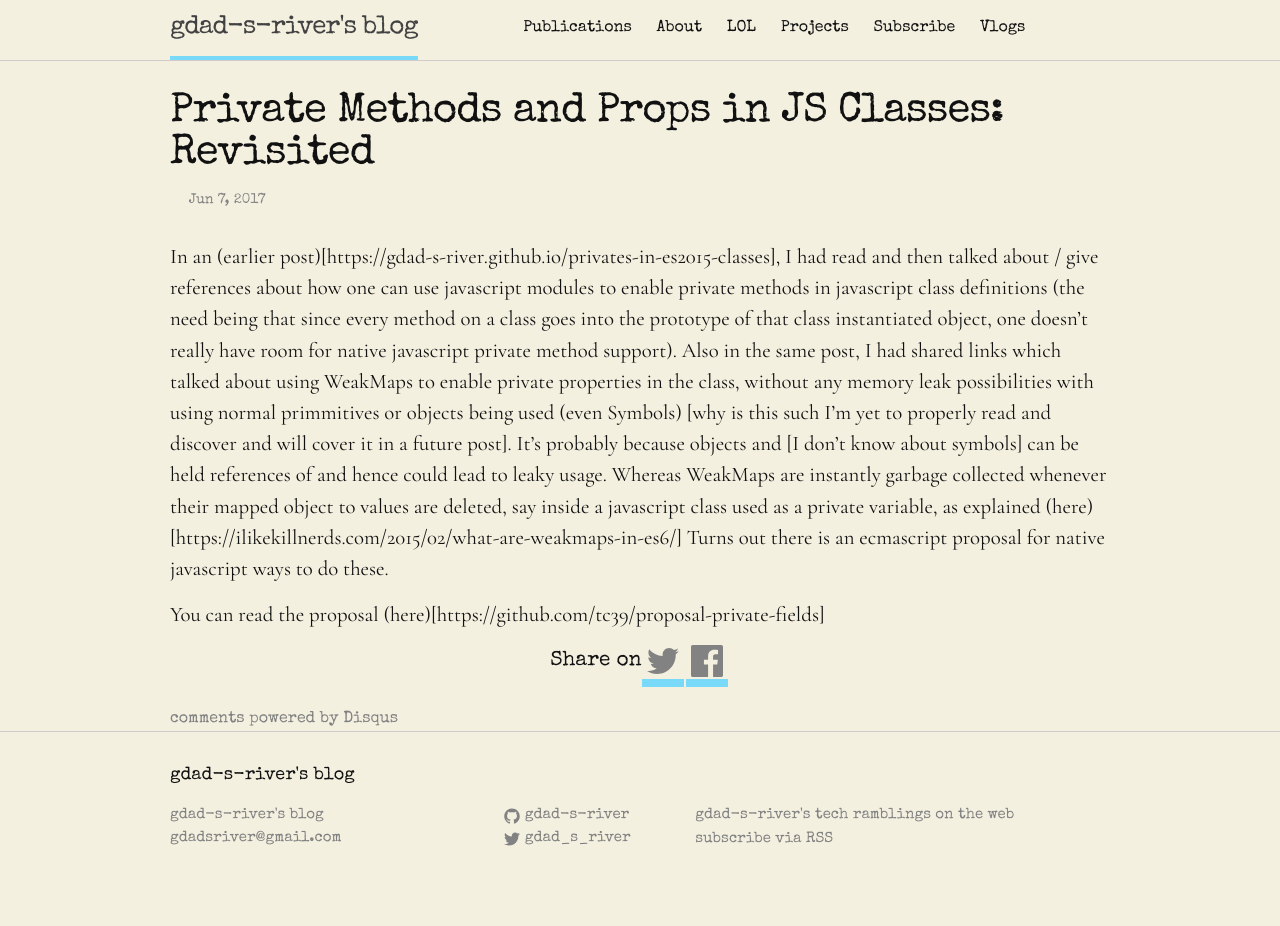
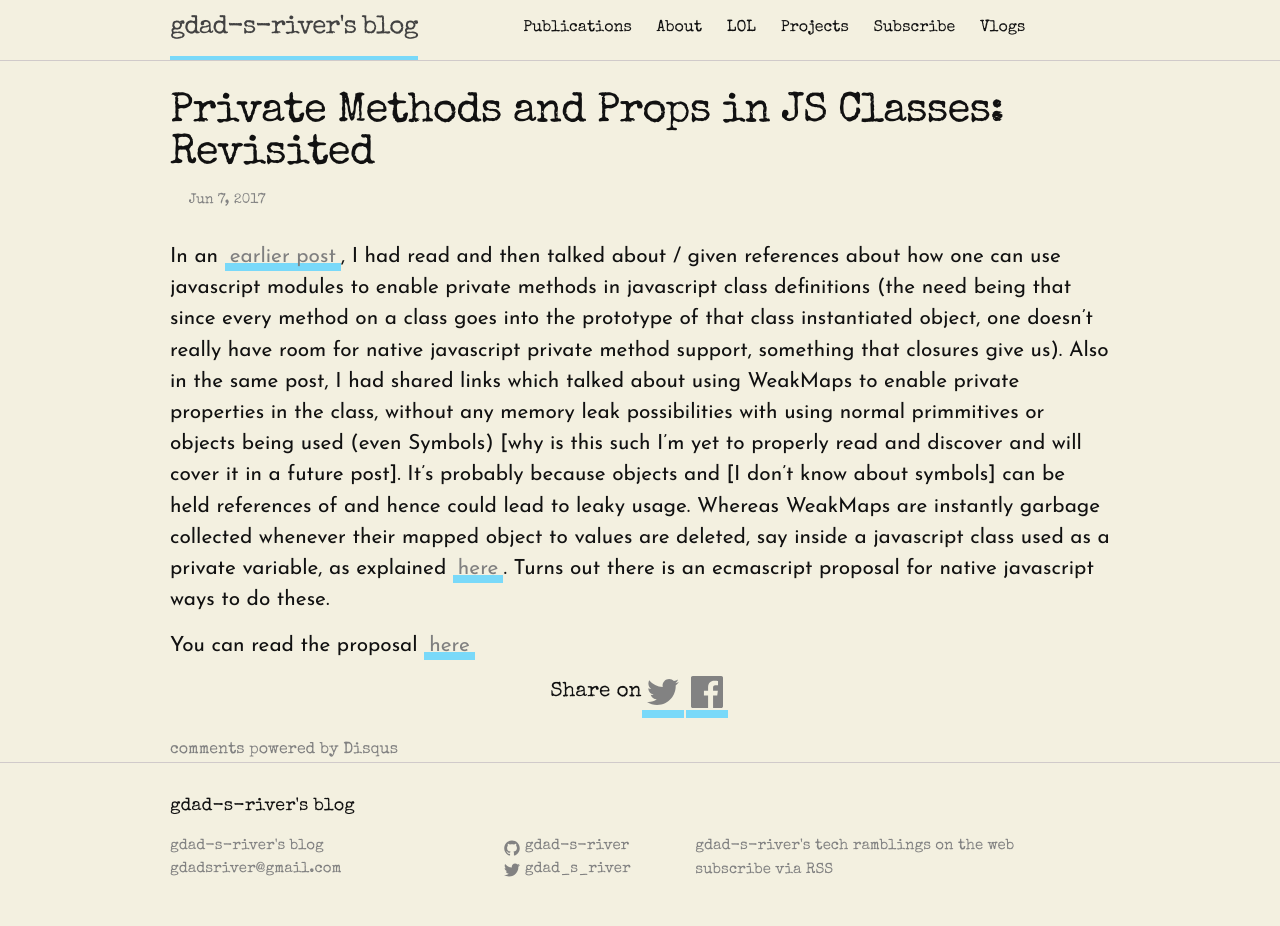
Before and after one commit to gdad-s-river/gdad-s-river.github.io, a Jekyll site: the page built from _posts/2017-06-07-private-methods-and-props-revisited.md, in a window 1280 px wide. Built offline with Jekyll 4.4.1, drawn with Linux system fonts in a browser that asks for light colours; comment, search, counter and statistics services are not loaded; before the commit the page ends 900 px from its top, so only the background shows below that.

Commit message:
changed text font; typo fixes in two latest posts

```diff
--- a/_includes/head.html
+++ b/_includes/head.html
@@ -10,7 +10,7 @@
   <link rel="canonical" href="{{ page.url | replace:'index.html','' | prepend: site.baseurl | prepend: site.url }}">
   <link rel="alternate" type="application/rss+xml" title="{{ site.title }}" href="{{ "/feed.xml" | prepend: site.baseurl | prepend: site.url }}">
   <link href="https://fonts.googleapis.com/css?family=Special+Elite" rel="stylesheet">
-  <link href="https://fonts.googleapis.com/css?family=Cormorant+Garamond" rel="stylesheet">
+<link href="https://fonts.googleapis.com/css?family=Josefin+Sans" rel="stylesheet">
   <!-- favicons -->
   <link rel="apple-touch-icon" sizes="57x57" href="assets/images/favicon_images/apple-icon-57x57.png">
 	<link rel="apple-touch-icon" sizes="60x60" href="assets/images/favicon_images/apple-icon-60x60.png">
--- a/_posts/2017-06-07-private-methods-and-props-revisited.md
+++ b/_posts/2017-06-07-private-methods-and-props-revisited.md
@@ -6,6 +6,6 @@ permalink: "/blog/private-parts-js-classes"
 tag: "js, es2015, fundamentals"
 ---
 
-In an (earlier post)[https://gdad-s-river.github.io/privates-in-es2015-classes], I had read and then talked about / give references about how one can use javascript modules to enable private methods in javascript class definitions (the need being that since every method on a class goes into the prototype of that class instantiated object, one doesn't really have room for native javascript private method support). Also in the same post, I had shared links which talked about using WeakMaps to enable private properties in the class, without any memory leak possibilities with using normal primmitives or objects being used (even Symbols) [why is this such I'm yet to properly read and discover and will cover it in a future post]. It's probably because objects and [I don't know about symbols] can be held references of and hence could lead to leaky usage. Whereas WeakMaps are instantly garbage collected whenever their mapped object to values are deleted, say inside a javascript class used as a private variable, as explained (here)[https://ilikekillnerds.com/2015/02/what-are-weakmaps-in-es6/] Turns out there is an ecmascript proposal for native javascript ways to do these.
+In an [earlier post](https://gdad-s-river.github.io/privates-in-es2015-classes), I had read and then talked about / given references about how one can use javascript modules to enable private methods in javascript class definitions (the need being that since every method on a class goes into the prototype of that class instantiated object, one doesn't really have room for native javascript private method support, something that closures give us). Also in the same post, I had shared links which talked about using WeakMaps to enable private properties in the class, without any memory leak possibilities with using normal primmitives or objects being used (even Symbols) [why is this such I'm yet to properly read and discover and will cover it in a future post]. It's probably because objects and [I don't know about symbols] can be held references of and hence could lead to leaky usage. Whereas WeakMaps are instantly garbage collected whenever their mapped object to values are deleted, say inside a javascript class used as a private variable, as explained [here](https://ilikekillnerds.com/2015/02/what-are-weakmaps-in-es6/). Turns out there is an ecmascript proposal for native javascript ways to do these.
 
-You can read the proposal (here)[https://github.com/tc39/proposal-private-fields]
+You can read the proposal [here](https://github.com/tc39/proposal-private-fields)
--- a/_sass/_layout.scss
+++ b/_sass/_layout.scss
@@ -315,7 +315,7 @@
 }
 
 .post-content {
-    font-family: 'Cormorant Garamond', cursive, "Helvetica Neue", Helvetica, Arial, sans-serif;
+    font-family: 'Josefin Sans', sans-serif, Helvetica, Arial;
     font-size: 1.3rem;
     margin-bottom: $spacing-unit;
 
--- a/sw.js
+++ b/sw.js
@@ -2,7 +2,7 @@
 layout: null
 ---
 
-const staticCacheName = "gdad-s-river-static-v108";
+const staticCacheName = "gdad-s-river-static-v109";
 
 console.log("installing service worker");
 
```
Also changed, not shown: _posts/2017-06-07-public-class-fields-react.md (+2 -2 lines).
